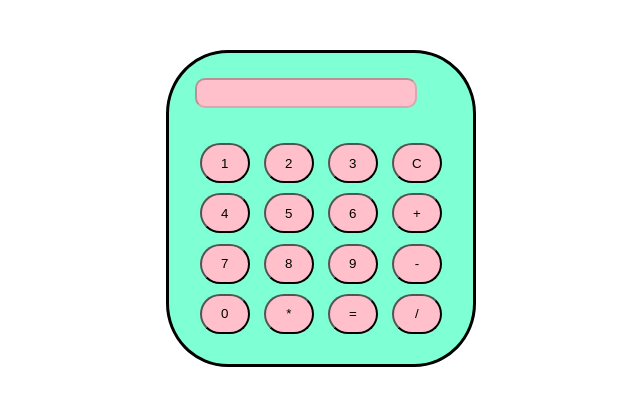
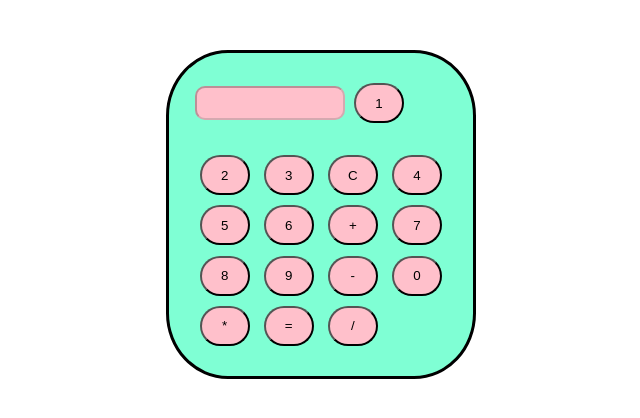
Before and after one commit to rizwanabi/javascript, a plain HTML site: page day12/task3.html in a window 1280 px wide. Shown: the whole page, without its empty margins (319-959 px from the left). Drawn offline with Linux system fonts and the light colour scheme.

Commit message:
Update task3.html

```diff
--- a/day12/task3.html
+++ b/day12/task3.html
@@ -28,10 +28,10 @@
 
         #display
 		{
-	        width:80%;
+	        width:50%;
 	        height: 10px;
 	        margin-bottom: 30px;
-	        padding: 8px;
+	        padding: 10px;
 	        border-radius: 10px;
 	        background-color: pink;
 	        text-align: right;
```
